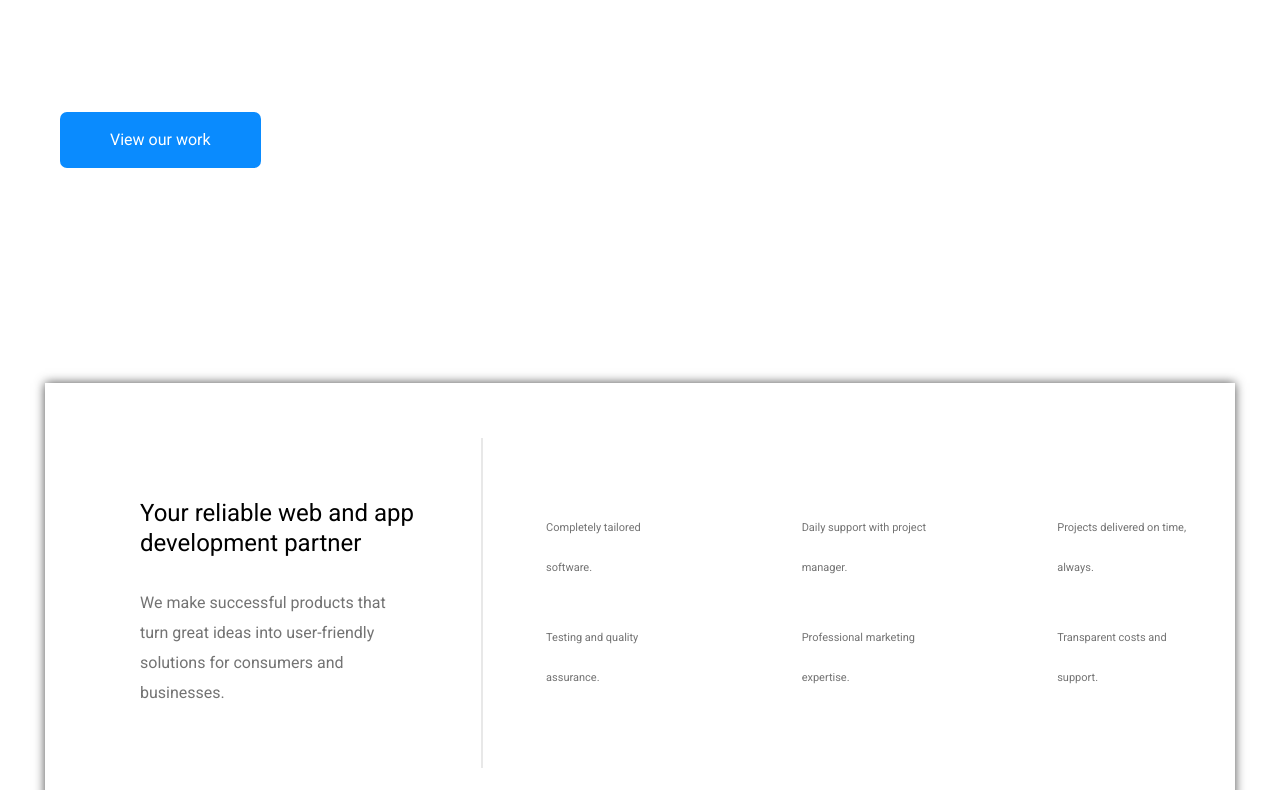
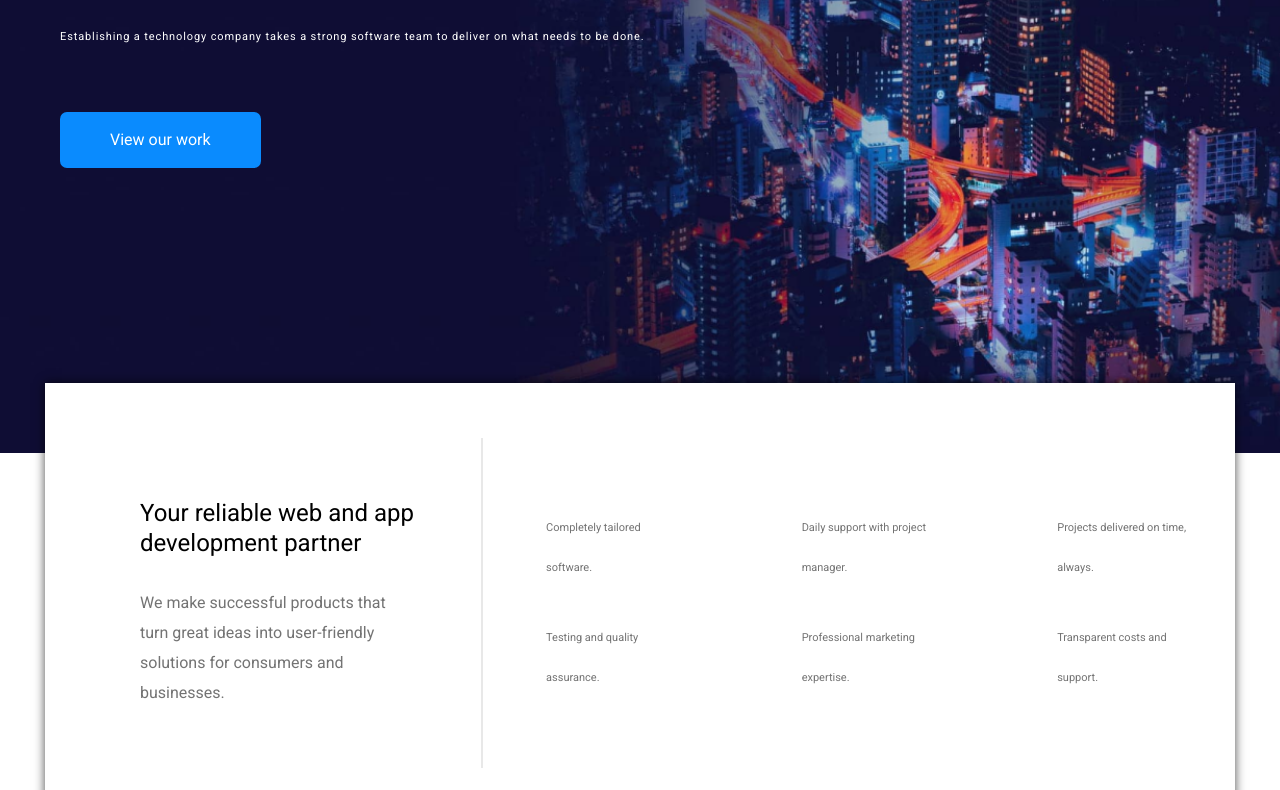
Before and after one commit to Mascanali/Appello, a plain HTML site: page index.html in a window 1280 px wide. Shown: the part 380-1170 px from the top of the page. Drawn offline with Linux system fonts and the light colour scheme.

Commit message:
Update style.css

```diff
--- a/css/style.css
+++ b/css/style.css
@@ -114,7 +114,7 @@ h1 {
 
 /*---HEADER---*/
 .header {
-  background: url("img/Frame.png") 0 0/cover no-repeat;
+  background: url("/img/Frame.png") 0 0/cover no-repeat;
 }
 .header .header__inner {
   display: -webkit-box;
```
